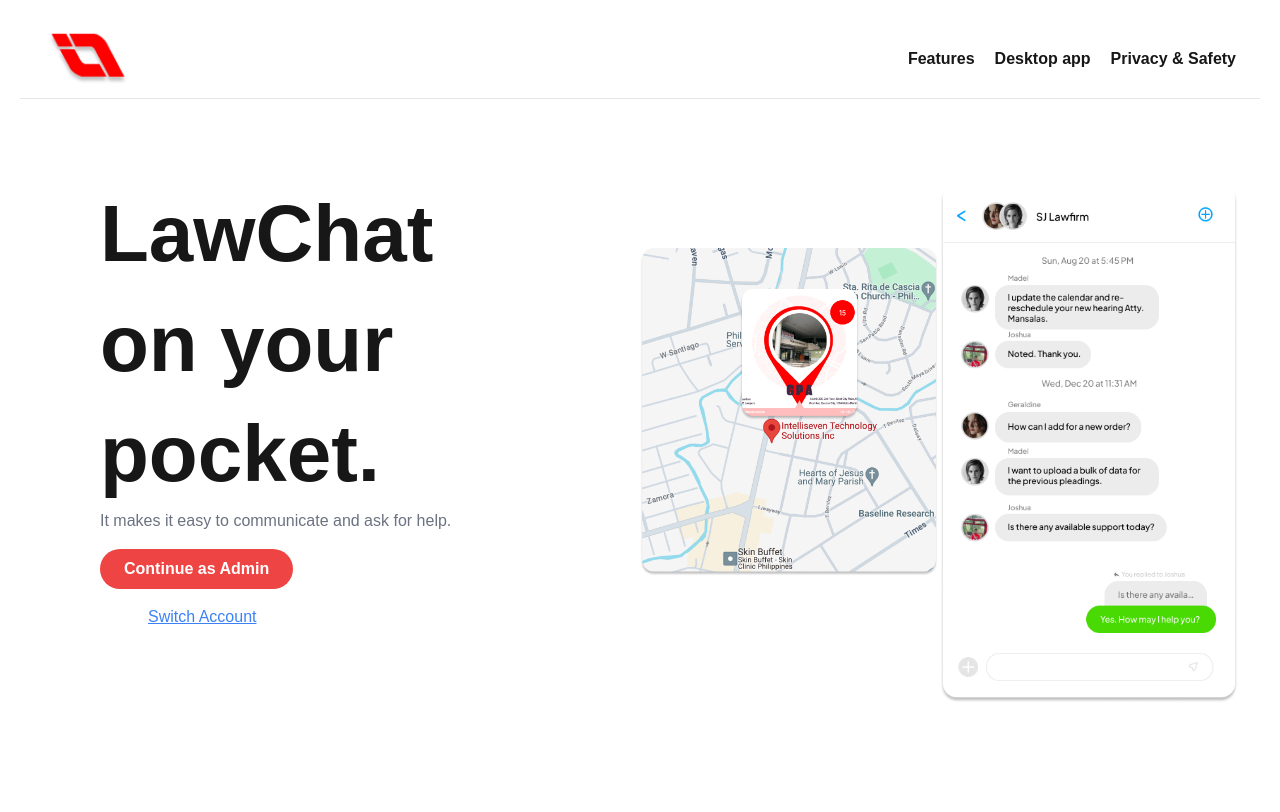
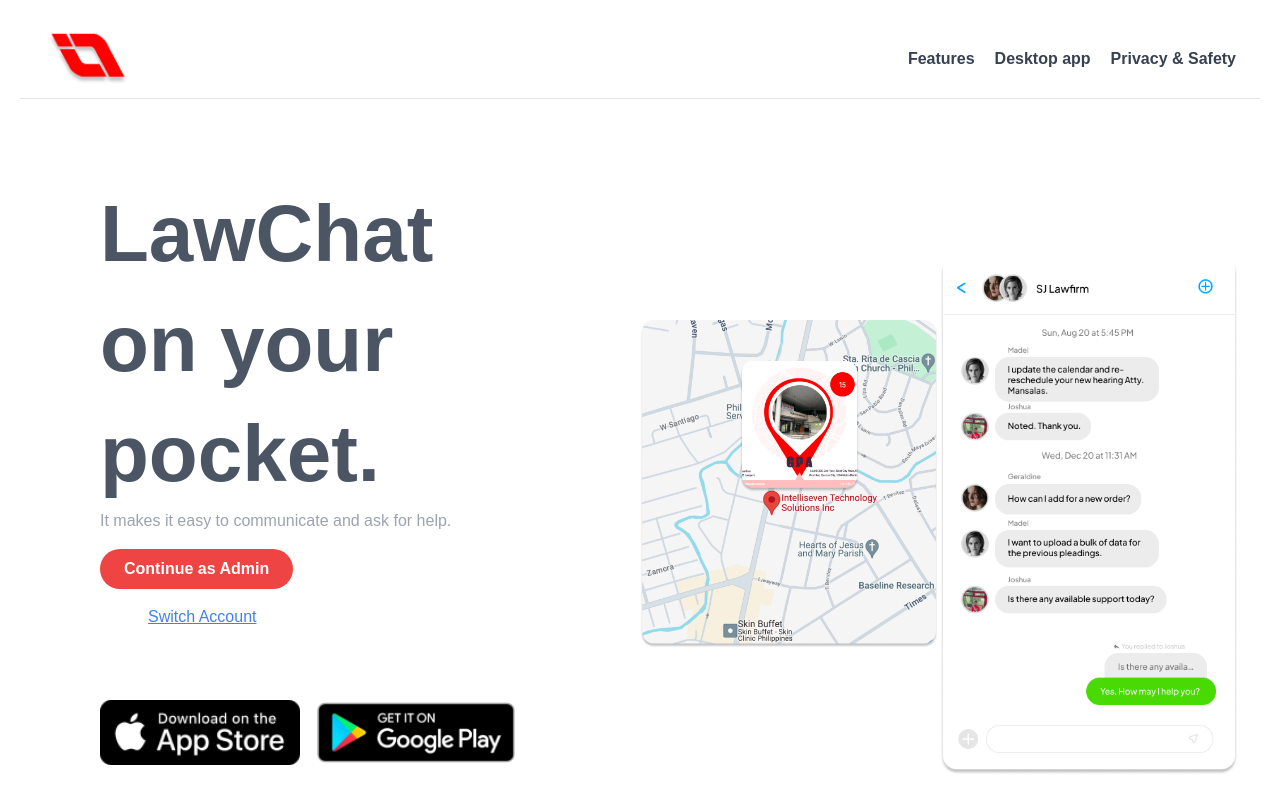
Before and after one commit to meri-hane/ulapactivity, a Next.js app in the folder ulap.org/: page / in a window 1280 px wide. Shown: the top 812 px of the page. Built offline with nearby package versions, Linux system fonts and the light colour scheme.

Commit message:
changed bg color & added imgs

```diff
--- a/ulap.org/package.json
+++ b/ulap.org/package.json
@@ -9,9 +9,9 @@
     "lint": "next lint"
   },
   "dependencies": {
+    "next": "^14.2.14",
     "react": "^18",
-    "react-dom": "^18",
-    "next": "14.2.14"
+    "react-dom": "^18"
   },
   "devDependencies": {
     "postcss": "^8",
--- a/ulap.org/src/app/globals.css
+++ b/ulap.org/src/app/globals.css
@@ -9,7 +9,7 @@
 
 @media (prefers-color-scheme: dark) {
   :root {
-    --background: #0a0a0a;
+    --background: #ffffff;
     --foreground: #ededed;
   }
 }
--- a/ulap.org/src/app/page.js
+++ b/ulap.org/src/app/page.js
@@ -2,6 +2,8 @@
 import i7 from "../app/assets/img/IntelliSeven_Logo 1.png";
 import mapImage from "../app/assets/img/map.png";
 import chatImage from "../app/assets/img/chat.png";
+import googleStore from "../app/assets/img/google_store.png";
+import appStore from "../app/assets/img/apple_store.png";
 
 export default function Home() {
   return (
@@ -16,7 +18,7 @@
               height={90}
             />
           </div>
-          <div className="features flex gap-5 text-left font-bold">
+          <div className="features flex gap-5 text-left font-bold text-gray-700">
             <p>Features</p>
             <p>Desktop app</p>
             <p>Privacy & Safety</p>
@@ -25,19 +27,38 @@
       </div>
       <div className="flex justify-between items-center">
         <div className="p-20 w-[50%]">
-          <div className="text-[5em] font-semibold leading-snug">
+          <div className="text-[5em] font-semibold leading-snug text-gray-600">
             <p>LawChat</p>
             <p>on your</p>
             <p>pocket.</p>
           </div>
-          <p className="text-gray-500 font-medium">It makes it easy to communicate and ask for help.</p>
+          <p className="text-gray-400 font-medium">It makes it easy to communicate and ask for help.</p>
             <button className="mt-4 px-6 py-2 bg-red-500 text-white font-bold rounded-full hover:bg-red-600">
               Continue as Admin
             </button>
               <a href="#" className="block mt-4 text-blue-500 underline hover:text-blue-700 mx-12">
                 Switch Account
               </a>
+
+          <div className="h-10" /> {/* Add a spacer div with a height of 10 */}
+          <div className="flex gap-4 mt-6">
+          <Image
+              src={appStore} // Replace with your App Store image variable
+              alt="App Store"
+              className="h-[80px] w-[200px] object-contain"
+            />
+            <Image
+              src={googleStore}
+              alt="Google Store"
+              className="h-[80px] w-[200px] object-contain"
+            />
+
+          </div>
         </div>
+
+
+
+
         <div className="relative w-[30%] right-[20%]">
           <div className=" w-[80%] h-[auto] absolute  top-[20%]">
             <Image
```
Also changed, not shown: 1 other file (tests, documents, lock files or other folders).
